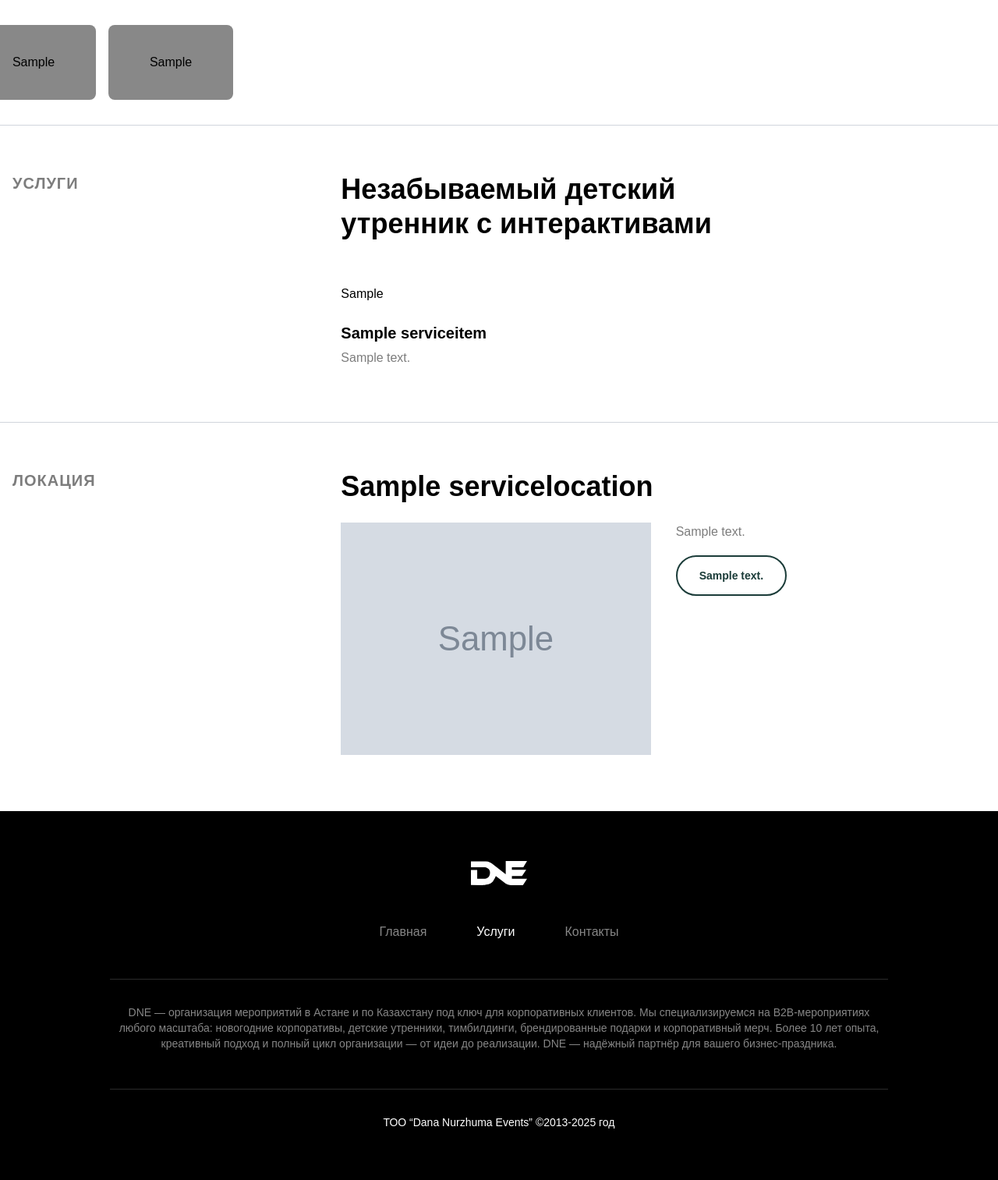
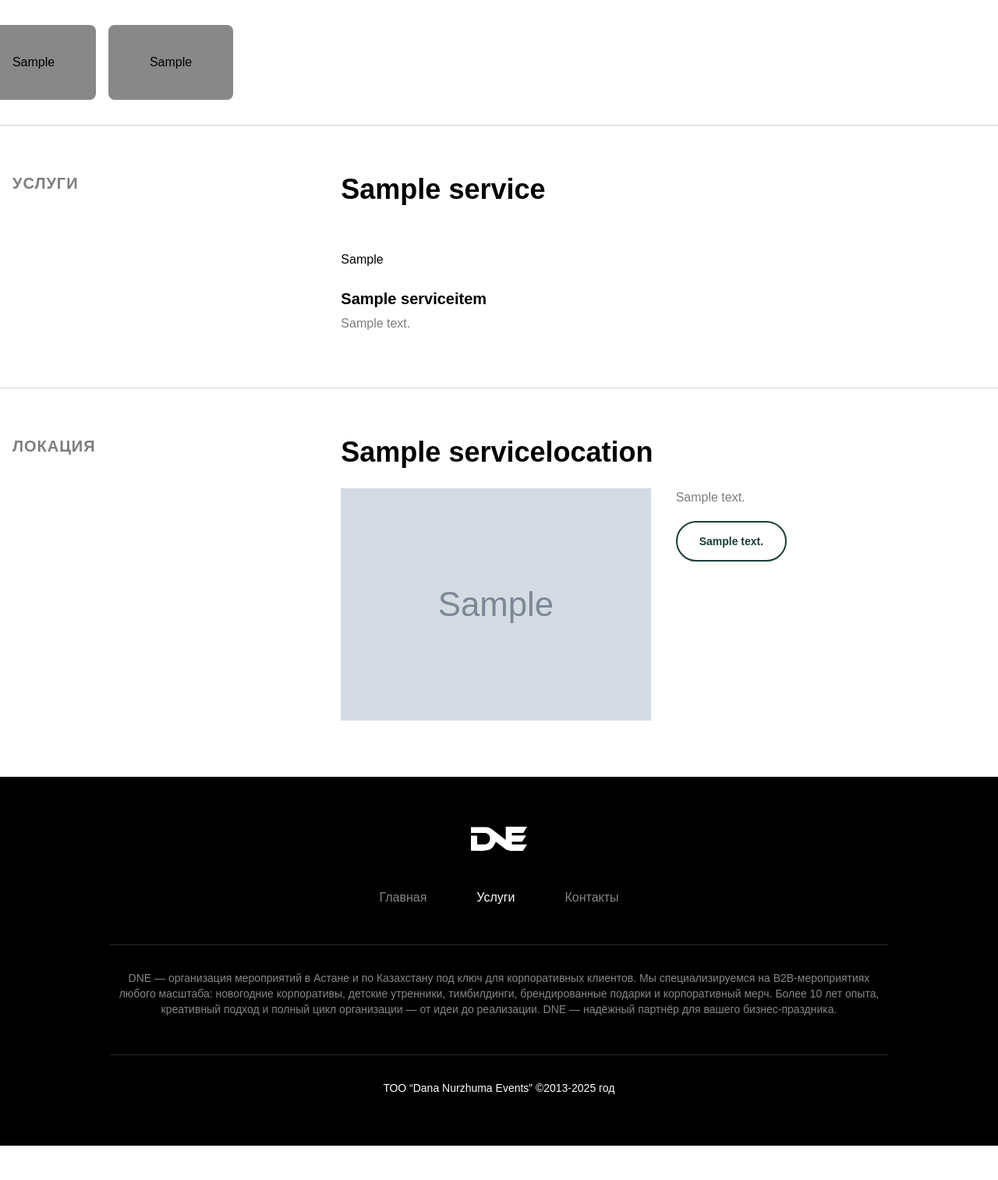
Before and after one commit to Zazh/event_django_azai, a Django app: a page that uses templates/base.html in a window 1280 px wide. Shown: the part 1412-2925 px from the top of the page at 78% size. After the commit the page ends 2881 px from the top, so only its background shows below. Run offline with Django 5.2, Linux system fonts and the light colour scheme; tables that the repository leaves empty hold one stand-in row (values such as "Sample post"); grey boxes marked "Sample" are stand-in pictures.

Commit message:
fix: оптимизировал вывод контента в шаблонх и сделал SEO

```diff
--- a/contents/models.py
+++ b/contents/models.py
@@ -3,6 +3,8 @@ from django.db import models
 
 class HeroBlock(models.Model):
     """Главный блок Hero на главной странице"""
+    seo_title = models.CharField('SEO Заголовок', max_length=200, blank=True)
+    seo_description = models.CharField('SEO Description', max_length=200, blank=True)
     title = models.CharField('Заголовок', max_length=200)
     subtitle = models.TextField('Подзаголовок')
     button_text = models.CharField('Текст кнопки', max_length=100)
@@ -133,11 +135,16 @@ class Service(models.Model):
     card_description = models.TextField('Краткое описание')
     card_tags = models.TextField('Теги', help_text='Каждый тег с новой строки')
 
+    seo_title = models.CharField('SEO Заголовок', max_length=200, blank=True)
+    seo_description = models.CharField('SEO Description', max_length=200, blank=True)
+
     # Для детальной страницы (Hero блок)
     hero_title = models.CharField('Hero: Заголовок', max_length=200)
     hero_subtitle = models.TextField('Hero: Подзаголовок')
     hero_button_text = models.CharField('Hero: Текст кнопки', max_length=100, blank=True)
     hero_button_link = models.CharField('Hero: Ссылка кнопки', max_length=200, blank=True)
+
+    service_title = models.CharField('Описание услуги: Заголовок', max_length=200, blank=True)
 
     # Slug для URL
     slug = models.SlugField('URL слаг', unique=True, max_length=200)
--- a/contents/templates/contents/service_detail.html
+++ b/contents/templates/contents/service_detail.html
@@ -1,9 +1,11 @@
 {% extends 'base.html' %}
 {% load static %}
 
-{% block title %}{{ service.hero_title }}{% endblock %}
+{% block seo_title %} {{ service.seo_title }} {% endblock %}
+{% block seo_description %} {{ service.seo_description }} {% endblock %}
 
-{% block description %}{{ service.hero_subtitle|truncatewords:20 }}{% endblock %}
+{% block og_title %} {{ service.seo_title }} {% endblock %}
+{% block og_description %} {{ service.seo_description }} {% endblock %}
 
 {% block content %}
 
@@ -74,7 +76,7 @@
         <span class="text-gray-500 text-xl uppercase font-semibold tracking-wider">Услуги</span>
       </div>
       <div class="lg:col-span-8 col-span-full">
-        <h1 class="md:text-4xl md:leading-11 text-3xl font-semibold">Незабываемый детский <br class="hidden md:block"> утренник с интерактивами</h1>
+        <h1 class="md:text-4xl md:leading-11 text-3xl font-semibold">{{ service.service_title|safe }}</h1>
 
         <div class="grid grid-cols-1 md:grid-cols-2 gap-x-4 gap-y-14 pt-14">
             {% for item in service.items.all %}
--- a/contents/views.py
+++ b/contents/views.py
@@ -10,7 +10,7 @@ def home_page(request):
         'partners': Partner.objects.filter(is_active=True),
         'portfolio': PortfolioBlock.objects.filter(is_active=True).first(),
         'cases': Case.objects.filter(is_active=True),
-        'services': Service.objects.filter(is_active=True, show_on_homepage=True)[:3],
+        'services': Service.objects.filter(is_active=True, show_on_homepage=True)[:10],
     }
     return render(request, 'contents/home.html', context)
 
@@ -28,7 +28,7 @@ def service_detail(request, slug):
     service = get_object_or_404(Service, slug=slug, is_active=True)
     context = {
         'service': service,
-        'partners': ServicePartner.objects.filter(is_active=True),  # <-- Партнеры для услуг
+        'partners': ServicePartner.objects.filter(is_active=True),
 
     }
     return render(request, 'contents/service_detail.html', context)
--- a/templates/base.html
+++ b/templates/base.html
@@ -6,28 +6,34 @@
     <meta name="viewport" content="width=device-width, initial-scale=1.0">
     <meta http-equiv="X-UA-Compatible" content="ie=edge">
 
-    <title>{% block title %}DNE{% endblock %}</title>
+    <title>{% block seo_title %}DNE{% endblock %}</title>
 
-    <link rel="stylesheet" href="{% static 'dist/styles.css' %}">
+    <!-- Google Tag Manager -->
+    <script>(function(w,d,s,l,i){w[l]=w[l]||[];w[l].push({'gtm.start':
+    new Date().getTime(),event:'gtm.js'});var f=d.getElementsByTagName(s)[0],
+    j=d.createElement(s),dl=l!='dataLayer'?'&l='+l:'';j.async=true;j.src=
+    'https://www.googletagmanager.com/gtm.js?id='+i+dl;f.parentNode.insertBefore(j,f);
+    })(window,document,'script','dataLayer','GTM-KTNX7X8M');</script>
+    <!-- End Google Tag Manager -->
 
     <!-- SEO мета-теги -->
-    <meta name="description" content="{% block description %}{% endblock %}">
-    <meta name="keywords" content="мероприятия, тимбилдинг, корпоративы, организация, праздники, DNEvent">
-    <meta name="author" content="DNEvent Team">
+    <meta name="description" content="{% block seo_description %}{% endblock %}">
     <meta name="robots" content="index, follow">
 
     <!-- Теги Open Graph для лучшего отображения при шаринге в социальных сетях -->
-    <meta property="og:title" content="DNEvent - Организация мероприятий и корпоративов">
-    <meta property="og:description" content="Профессиональная организация праздников, тимбилдингов и корпоративов. Присоединяйтесь к незабываемым моментам с DNEvent.">
+    <meta property="og:title" content="{% block og_title %}{% endblock %}">
+    <meta property="og:description" content="{% block og_description %}{% endblock %}">
     <meta property="og:image" content="https://www.dnevent.kz/dist/images/og-image.jpg">
     <meta property="og:url" content="https://www.dnevent.kz">
     <meta property="og:type" content="website">
 
     <!-- Фавиконки -->
-    <link rel="icon" type="image/png" sizes="16x16" href="dist/images/favicon/favicon-16x16.png">
-    <link rel="icon" type="image/png" sizes="32x32" href="dist/images/favicon/favicon-32x32.png">
-    <link rel="icon" type="image/x-icon" href="dist/images/favicon/favicon.ico">
-    <link rel="apple-touch-icon" sizes="180x180" href="dist/images/favicon/favicon-32x32.png">
+    <link rel="icon" type="image/png" sizes="16x16" href="{% static 'dist/images/favicon/favicon-16x16.png' %}">
+    <link rel="icon" type="image/png" sizes="32x32" href="{% static 'dist/images/favicon/favicon-32x32.png' %}">
+    <link rel="icon" type="image/x-icon" href="{% static 'dist/images/favicon/favicon.ico' %}">
+    <link rel="apple-touch-icon" sizes="180x180" href="{% static 'dist/images/favicon/favicon-32x32.png' %}">
+
+    <link rel="stylesheet" href="{% static 'dist/styles.css' %}">
 
 
     {% block extra_meta %}{% endblock %}
@@ -36,6 +42,10 @@
     {% block styles %}{% endblock %}
 </head>
 <body>
+<!-- Google Tag Manager (noscript) -->
+<noscript><iframe src="https://www.googletagmanager.com/ns.html?id=GTM-KTNX7X8M"
+height="0" width="0" style="display:none;visibility:hidden"></iframe></noscript>
+<!-- End Google Tag Manager (noscript) -->
 
     <!-- Header -->
     <header class="header">
```
Also changed, not shown: contents/admin.py (+7 -1 lines), contents/templates/contents/contact.html (+7 -4 lines), contents/templates/contents/home.html (+7 -5 lines), contents/templates/contents/services.html (+7 -4 lines), contents/migrations/0008_heroblock_seo_description_heroblock_seo_title.py (added), contents/migrations/0009_service_seo_description_service_seo_title.py (added), contents/migrations/0010_service_service_title.py (added), static/dist/images/og-image.jpg.
